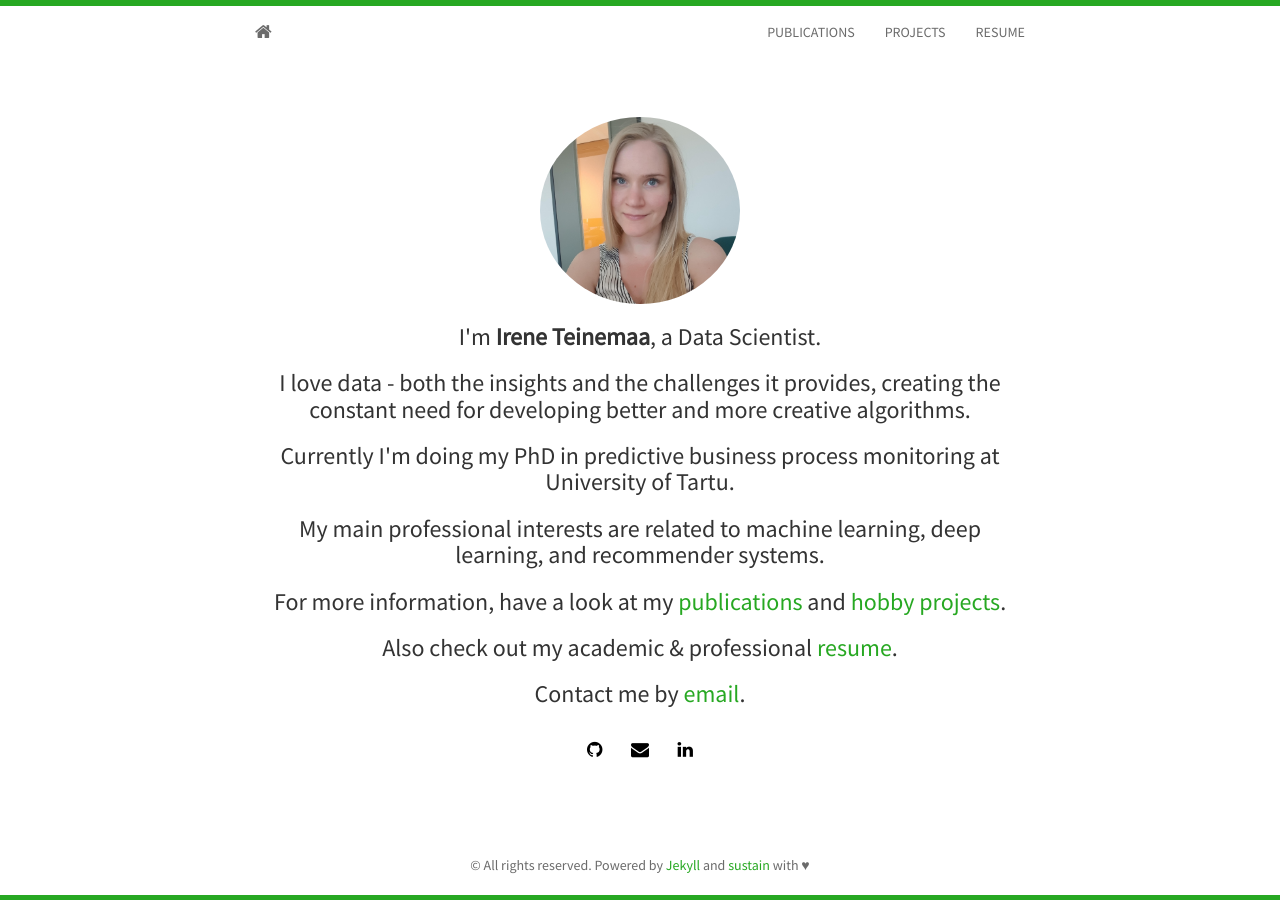
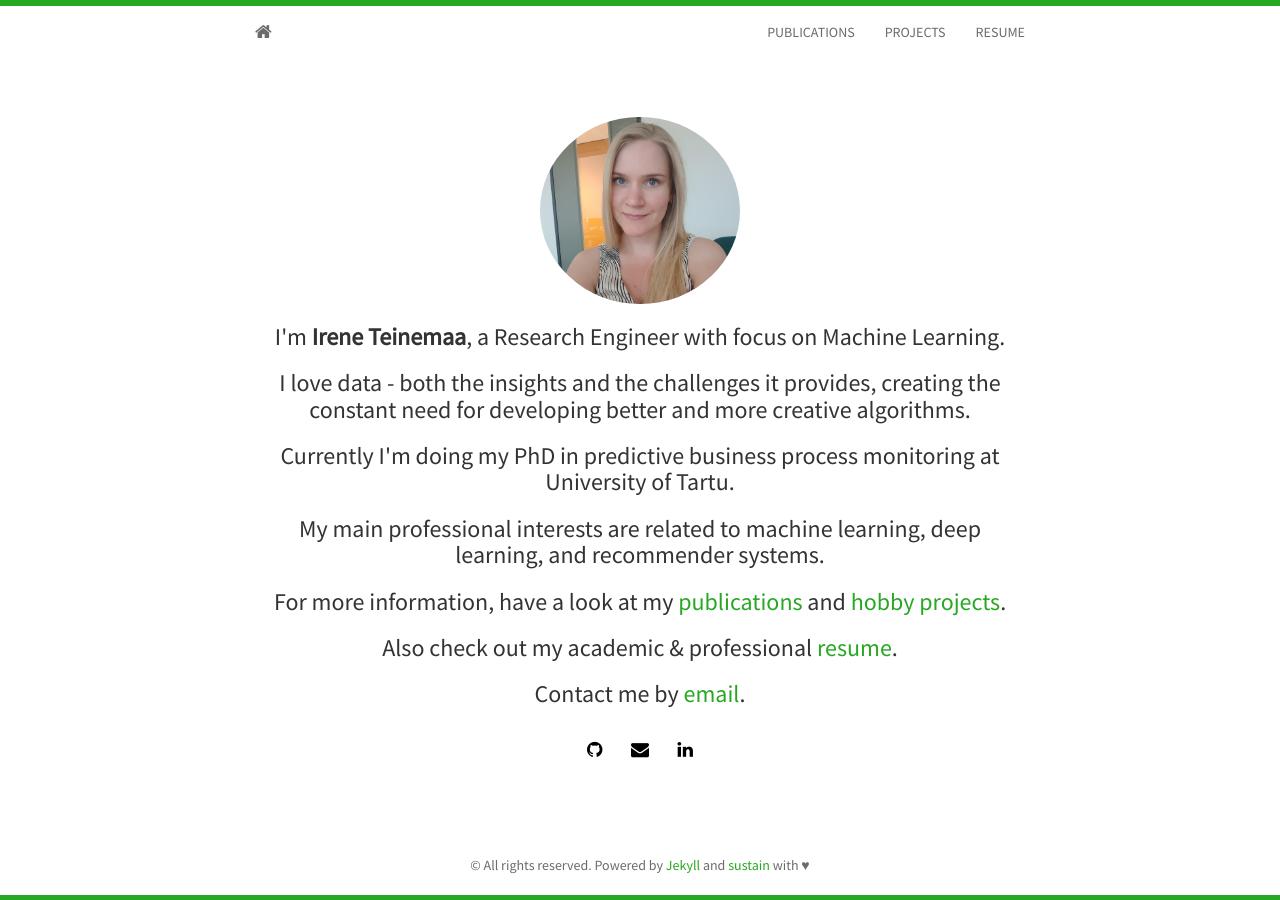
Before and after one commit to irhete/irhete.github.io, a Jekyll site: the page built from index.html, in a window 1280 px wide. Built offline with Jekyll 4.4.1, drawn with Linux system fonts in a browser that asks for light colours; nearby versions of some CDN libraries; the list of posts is cut into pages by our own code; a style sheet for code colours, icons or effects is not loaded.

Commit message:
Updated cover page

```diff
--- a/index.html
+++ b/index.html
@@ -7,7 +7,7 @@
 	  <div class="avatar">
 		<img class="img-circle" src="{{ site.baseurl }}static/img/{{ site.avatar }}" alt="Profile image">
 	  </div>
-	  <h3>I'm <strong>{{ site.author }}</strong>, a Data Scientist.</h3>
+	  <h3>I'm <strong>{{ site.author }}</strong>, a Research Engineer with focus on Machine Learning.</h3>
 	  <h3>I love data - both the insights and the challenges it provides, creating the constant need for developing better and more creative algorithms.</h3>
 	  <h3>Currently I'm doing my PhD in predictive business process monitoring at University of Tartu.</h3>
 	  <h3>My main professional interests are related to machine learning, deep learning, and recommender systems.</h3>
```
